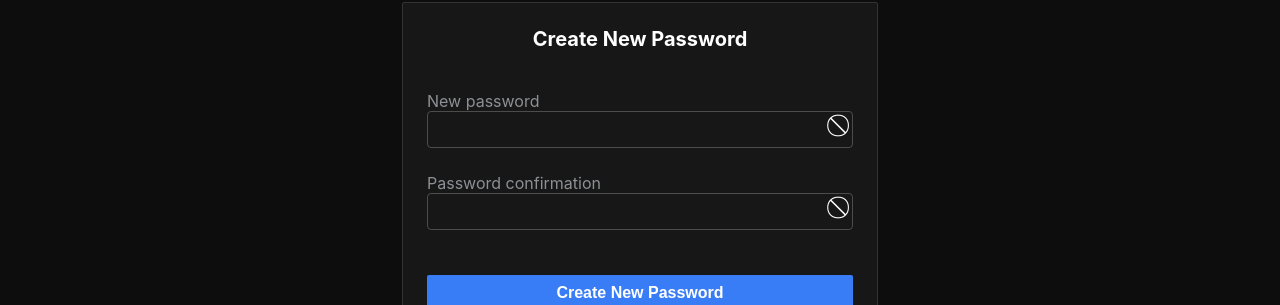
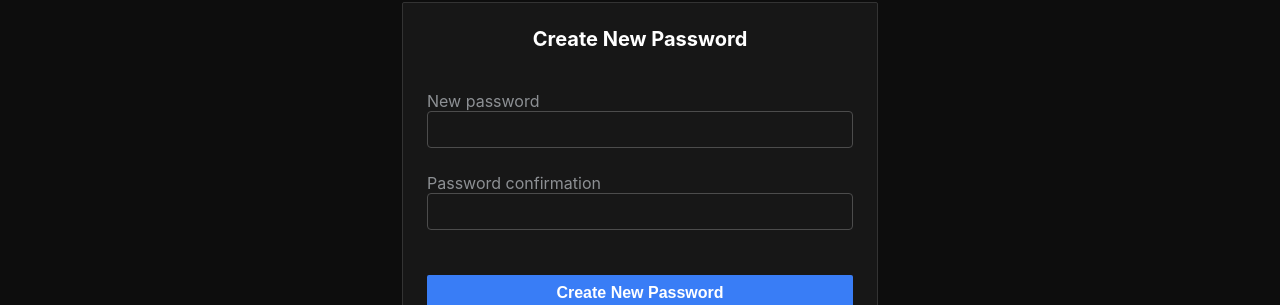
Before and after one commit to FightersForJustice/inctagram, a Next.js app: page /new-password in a window 1280 px wide. Shown: the part 119-424 px from the top of the page. Built offline with nearby package versions, Linux system fonts and the light colour scheme.

Commit message:
refactor: styled input component

```diff
--- a/components/PasswordRecovery/NewPassword/StyledInput.tsx
+++ b/components/PasswordRecovery/NewPassword/StyledInput.tsx
@@ -8,15 +8,17 @@ interface IStyledInputProps extends React.HTMLAttributes<HTMLInputElement> {
 }
 
 const StyledInput: React.FC<IStyledInputProps> = ({ validation, ...props }) => {
-  return <div className={style.FormField} style={{marginTop: '20px'}} >
-    {props.label && <label style={{color: '#8d9094', position: 'absolute', top: '0px'}}>{props.label}</label>}
-    <input className={style.Input}  {...props} {...validation} />
+  return <div style={{ position: 'relative' }}>
+    <div className={style.FormField} style={{ marginTop: '20px' }} >
+      {props.label && <label style={{ color: '#8d9094', position: 'absolute', top: '0px' }}>{props.label}</label>}
+      <input className={style.Input}  {...props} {...validation} />
+    </div>
   </div>
 }
 
 export const StyledInputPassword: React.FC<IStyledInputProps> = ({ ...props }) => {
   const [isPasswordShown, setIsPasswordShown] = useState(false)
-  return <div style={{ position: 'relative' }}>
+  return <>
     <StyledInput {...props} type={isPasswordShown ? 'text' : 'password'} />
     <span
       style={
@@ -30,7 +32,7 @@ export const StyledInputPassword: React.FC<IStyledInputProps> = ({ ...props }) =
         }}
       onClick={() => setIsPasswordShown(prev => !prev)}
     >{isPasswordShown ? <span>&#8413;</span> : <span>&#8416;</span>}</span>
-  </div>
+  </>
 
 }
 
```
